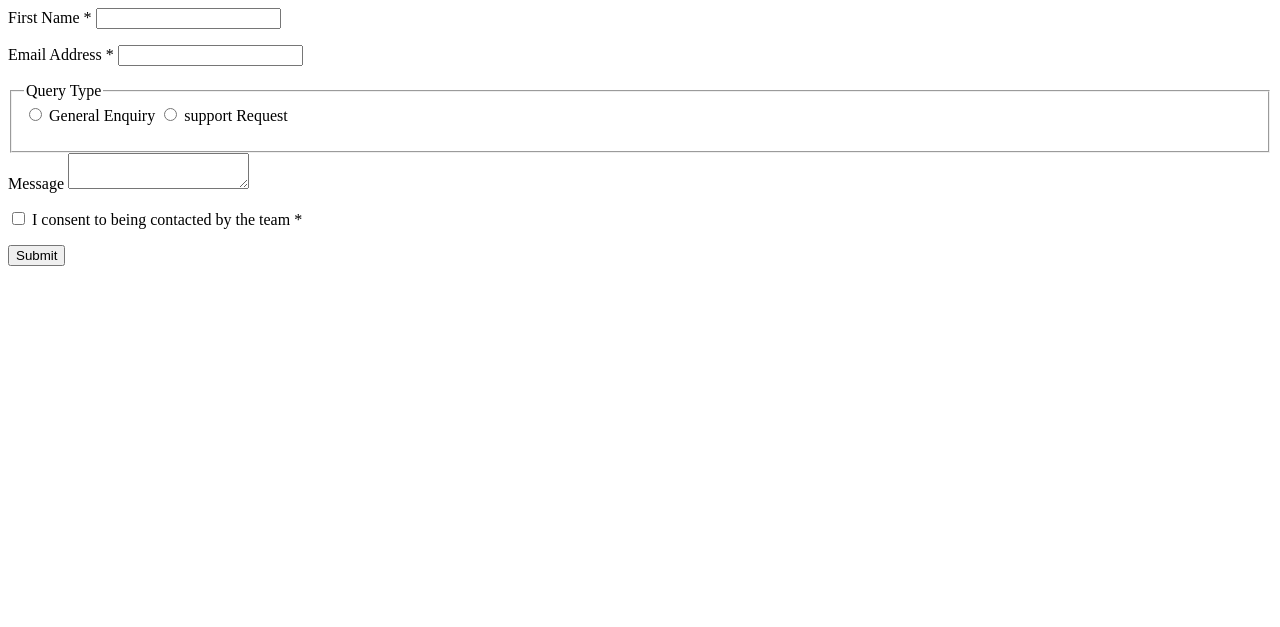
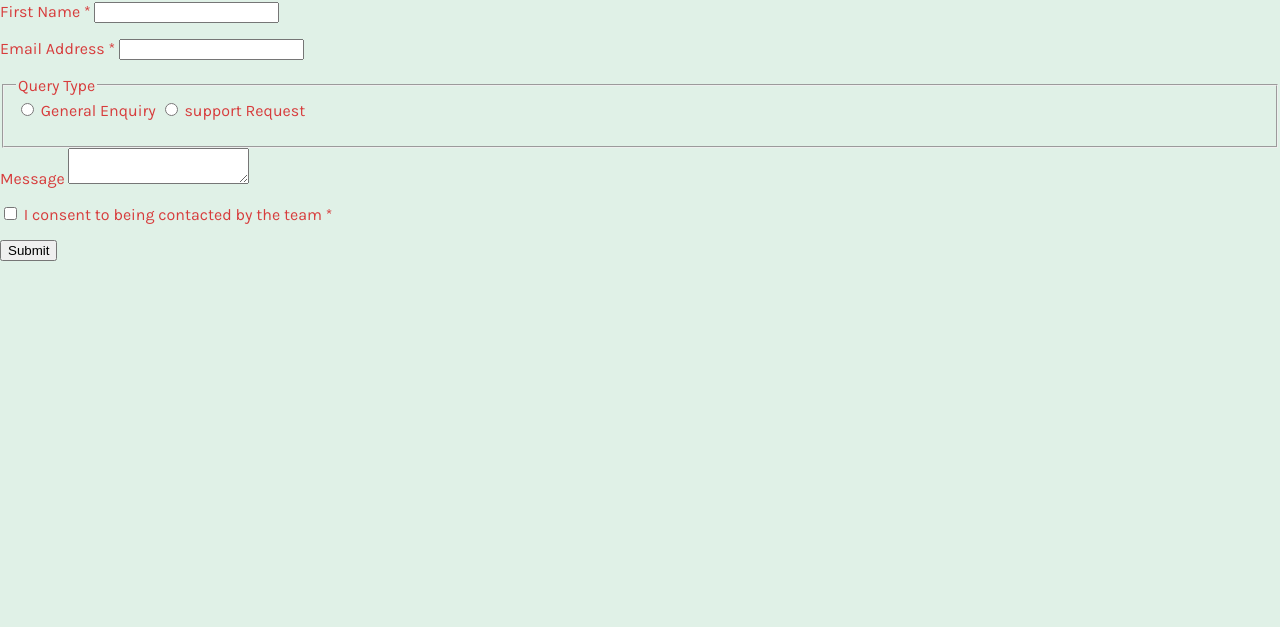
Before and after one commit to TennY-prog/DOM_project, a plain HTML site: page index.html in a window 1280 px wide. Shown: the part 173-800 px from the top of the page. Drawn offline with Linux system fonts and the light colour scheme; files that its build step writes are made by us from their sources.

Commit message:
styleing the page

```diff
--- /dev/null
+++ b/css/style.css
@@ -0,0 +1,72 @@
+@font-face {
+    font-family: "Karla";
+    src: url('../assets/fonts/Karla-VariableFont_wght.ttf') format("truetype") /* It provides hint that allows the browser to quickly decide if it can use the file without needing to download the entire file first, which can speed up page loading*/;
+
+    font-weight: 100 900;
+
+    font-style: normal;
+}
+
+@font-face {
+    font-family: "Karla";
+    src: url('../assets/fonts/Karla-Italic-VariableFont_wght.ttf') format(truetype);
+
+    font-weight: 100 900;
+
+    font-style: italic;
+}
+
+/* ** CSS Variables (custom properties) */
+
+:root{
+    /* Background colors */
+    --bg-page: #e0f1e7;
+    --bg-card: #fff;
+    --bg-success: #fff;
+
+    /* Border Colors */
+    --border: #cad9cf;
+    --border-strong: #0c7d69;
+    --border-error: #d73c3c;
+
+    /* Text colors */
+    --text-main: #1f3330;
+    --text-muted: #6c7c77;
+    --text-main: #d73c3c;
+
+    /* Button colors */
+    --btn-bg: #0c7d69;
+    --btn-bg-hover: #063f38;
+    --btn-text: #fff;
+
+    /* Border radius value */
+    --radius-card: 18px;
+    --radius-input: 8px;
+
+    /* Shadow effects */
+    --shadow-card: 0 20px 40px rgba(0, 0, 0, 0.25);
+    --shadow-card: 0 12px 30px rgba(0, 0, 0, 0.2);
+}
+
+/* ** Global styles (Applied to entire page) */
+/* Apply border-box sizing to ALL elements and pseudo-elements, this makes padding and border included in element's total width/height  */
+
+*,
+*::before,
+*::after{
+    box-sizing: border-box;
+}
+
+/* Reset default margin and padding on html and body elements */
+html,
+body{
+    margin: 0;
+    padding: 0;
+    font-family: "Karla",
+    system-ui, apple-system, BlinkMacSystemFont, 'Segoe UI', 'Open Sans', 'Helvetica Neue', sans-serif;
+
+    color: var(--text-main);
+    background-color: var(--bg-page);
+}
+
+/* Ensure body takes at least full viewport height */
--- a/index.html
+++ b/index.html
@@ -4,6 +4,7 @@
     <meta charset="UTF-8">
     <meta name="viewport" content="width=device-width, initial-scale=1.0">
     <title>Document</title>
+    <link rel="stylesheet" href="style.css">
 </head>
 <body>
     <div class="page-wrapper">
```
